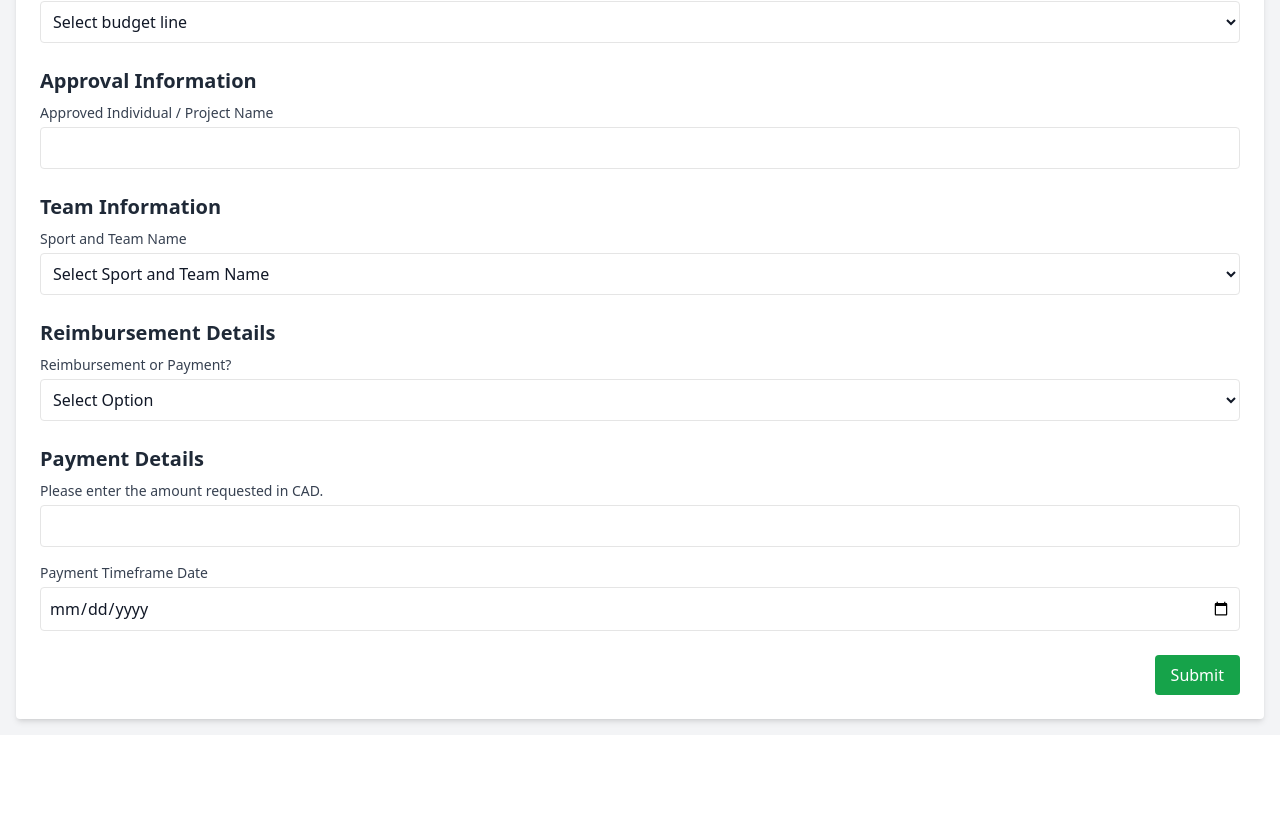
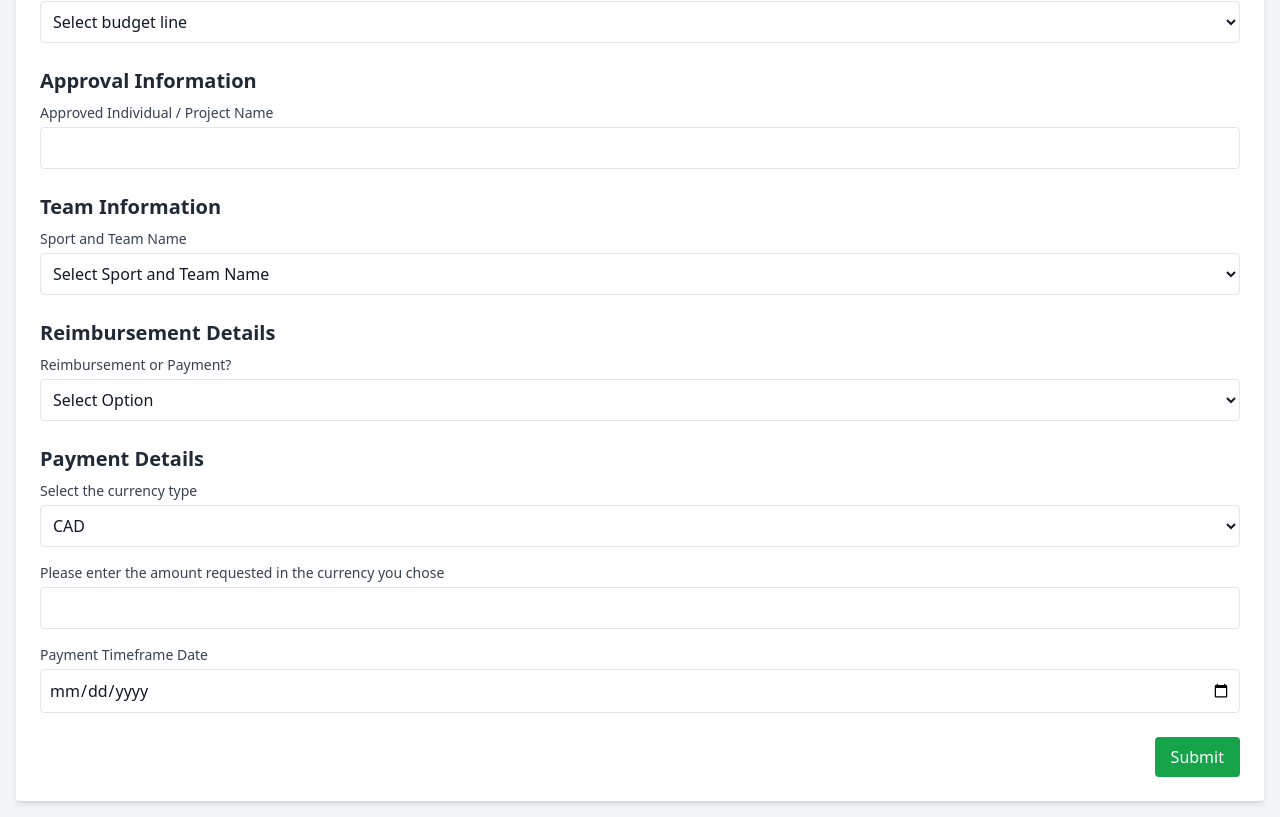
Before and after one commit to Housam2020/MES-ERP, a Next.js app in the folder src/: page /forms in a window 1280 px wide. Shown: the part 853-1670 px from the top of the page. Before the commit the page ends 1588 px from the top, so only its background shows below. Built offline with nearby package versions, Linux system fonts and the light colour scheme; no server answers.

Commit message:
Allow users to choose currency type in forms

```diff
--- a/src/src/app/forms/page.tsx
+++ b/src/src/app/forms/page.tsx
@@ -548,9 +548,37 @@ const ReimbursementForm: React.FC = () => {
 {/* SECTION 6: Payment Details */}
 <div className="mb-6">
   <h2 className="text-xl font-bold mb-2 text-gray-800 dark:text-gray-200">Payment Details</h2>
+
+  {/* Currency Type */}
   <div className="mb-4">
-              <label htmlFor="amount_requested_cad" className="block text-sm font-medium text-gray-700 dark:text-gray-300">
-                Please enter the amount requested in CAD.
+    <label
+      htmlFor="currency_type"
+      className="block text-sm font-medium text-gray-700 dark:text-gray-300"
+    >
+      Select the currency type
+    </label>
+    <select
+      {...register("currency_type", { required: "Currency type is required" })}
+      defaultValue="CAD"
+      className="mt-1 p-2 border rounded w-full bg-white dark:bg-gray-700 text-gray-900 dark:text-gray-200"
+    >
+      <option value="CAD">CAD</option>
+      <option value="USD">USD</option>
+    </select>
+    {errors.currency_type && (
+      <p className="text-red-500 text-sm dark:text-red-400">
+        {errors.currency_type.message}
+      </p>
+    )}
+  </div>
+
+  {/* Amount Requested */}
+  <div className="mb-4">
+    <label
+      htmlFor="amount_requested_cad"
+      className="block text-sm font-medium text-gray-700 dark:text-gray-300"
+    >
+      Please enter the amount requested in the currency you chose
     </label>
     <input
       {...register("amount_requested_cad", { required: "Amount is required" })}
@@ -558,11 +586,18 @@ const ReimbursementForm: React.FC = () => {
       className="mt-1 p-2 border rounded w-full bg-white dark:bg-gray-700 text-gray-900 dark:text-gray-200"
     />
     {errors.amount_requested_cad && (
-                <p className="text-red-500 text-sm dark:text-red-400">{errors.amount_requested_cad.message}</p>
+      <p className="text-red-500 text-sm dark:text-red-400">
+        {errors.amount_requested_cad.message}
+      </p>
     )}
   </div>
+
+  {/* Payment Timeframe */}
   <div className="mb-4">
-              <label htmlFor="payment_timeframe" className="block text-sm font-medium text-gray-700 dark:text-gray-300">
+    <label
+      htmlFor="payment_timeframe"
+      className="block text-sm font-medium text-gray-700 dark:text-gray-300"
+    >
       Payment Timeframe Date
     </label>
     <input
@@ -571,10 +606,13 @@ const ReimbursementForm: React.FC = () => {
       className="mt-1 p-2 border rounded w-full bg-white dark:bg-gray-700 text-gray-900 dark:text-gray-200"
     />
     {errors.payment_timeframe && (
-                <p className="text-red-500 text-sm dark:text-red-400">{errors.payment_timeframe.message}</p>
+      <p className="text-red-500 text-sm dark:text-red-400">
+        {errors.payment_timeframe.message}
+      </p>
     )}
   </div>
 </div>
+
 
           <div className="flex justify-end">
             <button
```
Lines whose indentation alone changed are shown as unchanged.
